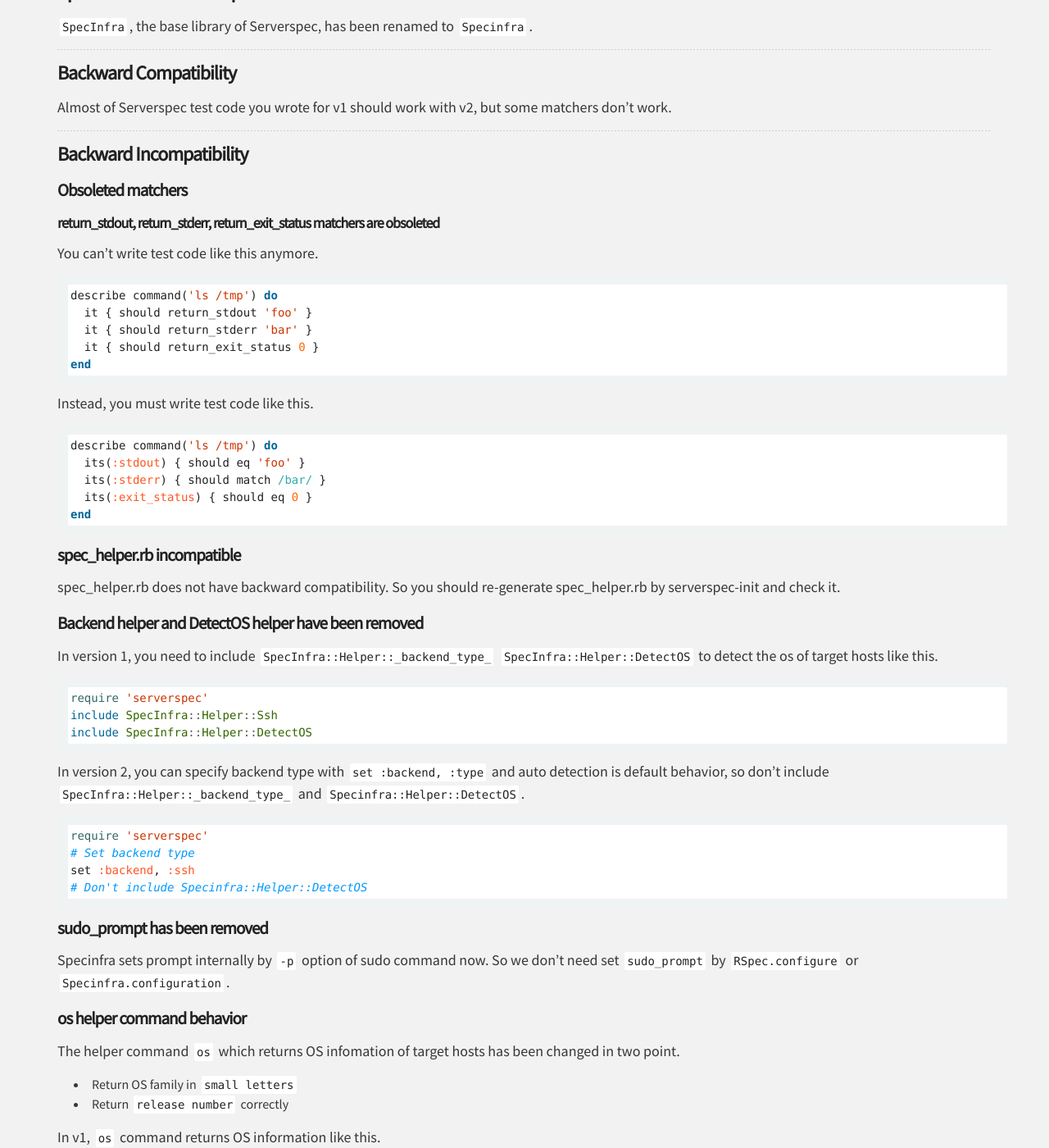
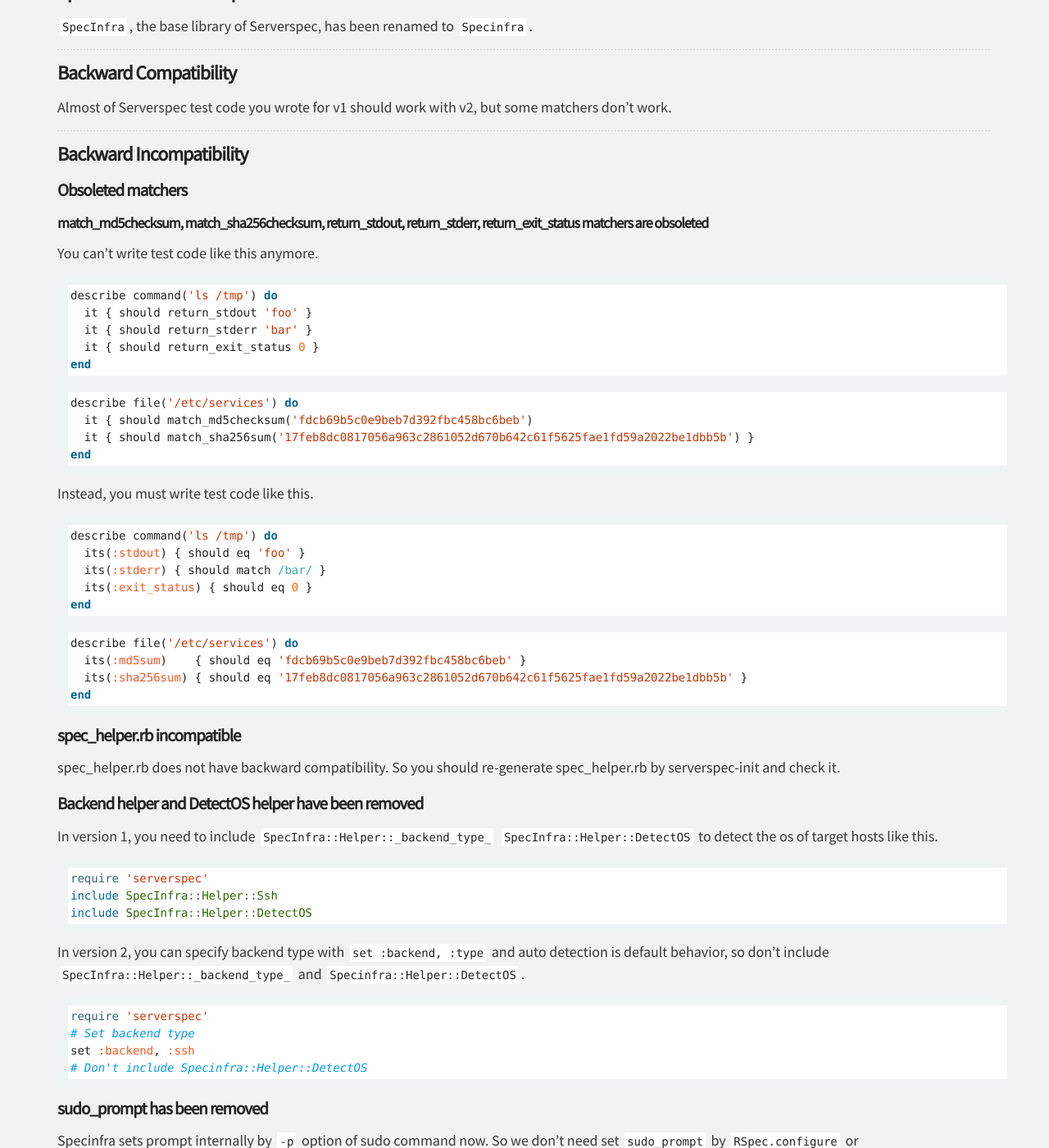
Before and after one commit to serverspec/serverspec.github.io, a Jekyll site: the page built from changes-of-v2.md, in a window 1280 px wide and 1400 px high, scrolled down 784 px. Shown: the whole window at 82% size. Built offline with Jekyll 4.4.1, drawn with Linux system fonts in a browser that asks for light colours; Markdown is read by kramdown in place of the engine named in the settings.

Commit message:
Document obsoletion of match_{md5,sha256}checksum

````diff
--- a/changes-of-v2.md
+++ b/changes-of-v2.md
@@ -38,7 +38,7 @@ Almost of Serverspec test code you wrote for v1 should  work with v2, but some m
 
 #### Obsoleted matchers
 
-##### return_stdout, return_stderr, return_exit_status matchers are obsoleted
+##### match_md5checksum, match_sha256checksum, return_stdout, return_stderr, return_exit_status matchers are obsoleted
 
 You can't write test code like this anymore.
 
@@ -47,6 +47,13 @@ describe command('ls /tmp') do
   it { should return_stdout 'foo' }
   it { should return_stderr 'bar' }
   it { should return_exit_status 0 }
+end
+```
+
+```ruby
+describe file('/etc/services') do
+  it { should match_md5checksum('fdcb69b5c0e9beb7d392fbc458bc6beb')
+  it { should match_sha256sum('17feb8dc0817056a963c2861052d670b642c61f5625fae1fd59a2022be1dbb5b') }
 end
 ```
 
@@ -60,7 +67,12 @@ describe command('ls /tmp') do
 end
 ```
 
-
+```ruby
+describe file('/etc/services') do
+  its(:md5sum)    { should eq 'fdcb69b5c0e9beb7d392fbc458bc6beb' }
+  its(:sha256sum) { should eq '17feb8dc0817056a963c2861052d670b642c61f5625fae1fd59a2022be1dbb5b' }
+end
+```
 
 #### spec_helper.rb incompatible
 
````
